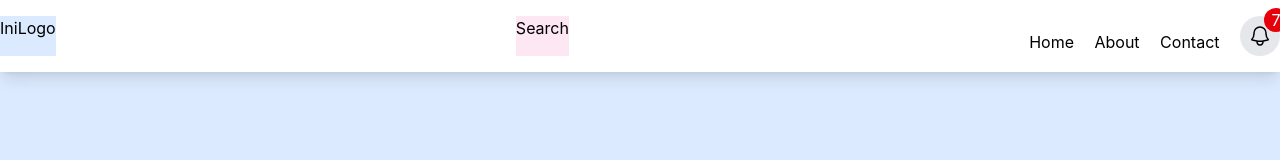
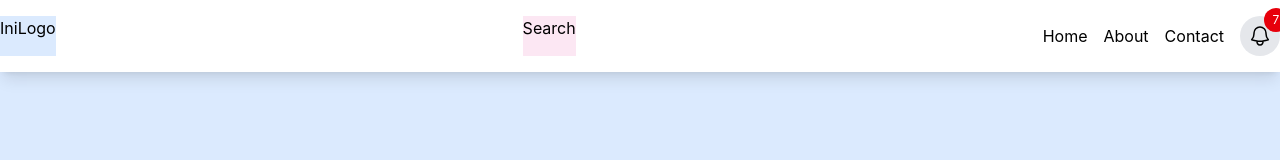
Before and after one commit to cyberfly/learn-tailwind, a website built with Vite: page day2-header.html in a window 1280 px wide. Built offline with nearby package versions, Linux system fonts and the light colour scheme.

Commit message:
apply flex items center to right nav

```diff
--- a/day2-header.html
+++ b/day2-header.html
@@ -30,7 +30,7 @@
         <!-- end kotak search -->
 
         <!-- kotak right navigation -->
-        <div class="bg-green-100x space-x-4">
+        <div class="bg-green-100x space-x-4 flex items-center">
 
           <a href="#" class="hover:underline">Home</a>
           <a href="#" class="hover:underline">About</a>
@@ -49,7 +49,7 @@
             <!-- end bell icon -->
 
             <!-- indicator -->
-            <div class="bg-red-600 size-6 rounded-full absolute -top-2 -right-2 text-white flex items-center justify-center">7</div>
+            <div class="bg-red-600 size-6 rounded-full absolute -top-2 -right-2 text-white flex items-center justify-center text-xs">7</div>
           </button>
 
         </div>
```
